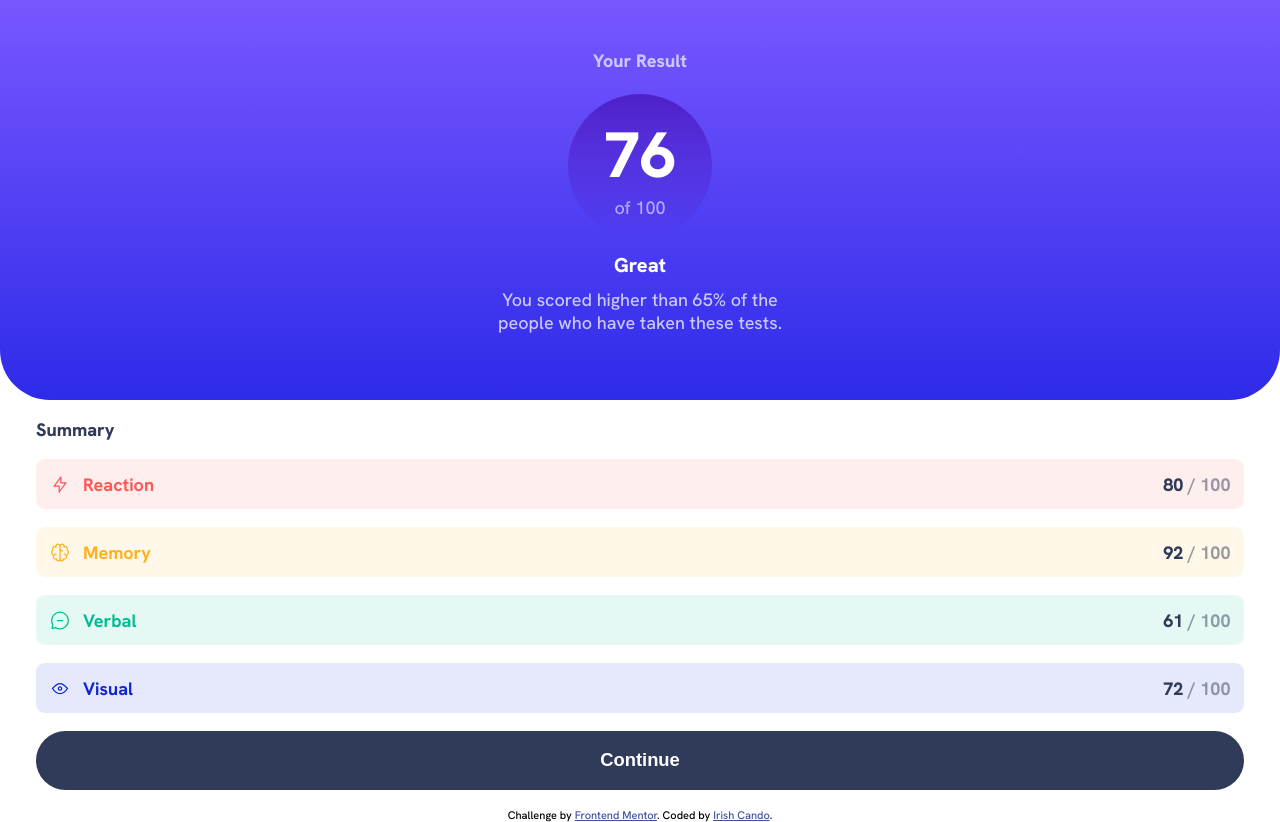
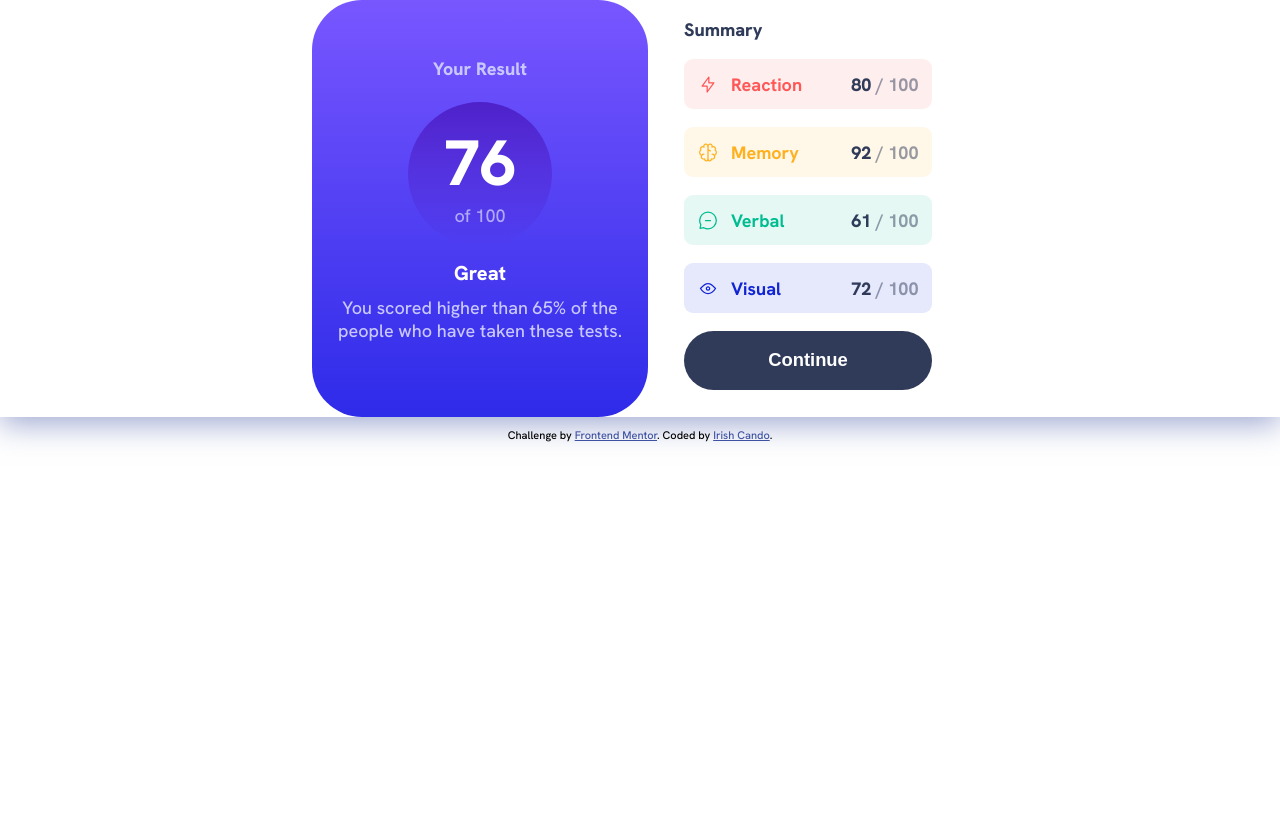
Before and after one commit to irishmicoletcando/results-summary-component, a plain HTML site: page index.html in a window 1280 px wide. After the commit the page ends 800 px from the top, so only its background shows below. Drawn offline with Linux system fonts and the light colour scheme.

Commit message:
Add media query for larger screens

```diff
--- a/style.css
+++ b/style.css
@@ -7,23 +7,25 @@
 }
 
 body {
-  display: flex;
-  flex-direction: column;
   min-height: 100vh;
   font-family: 'Hanken Grotesk', sans-serif;
   font-size: 18px;
 }
 
+.main-container {
+  display: flex;
+  flex-direction: column;
+}
+
 .score-container {
   background-image: linear-gradient(hsl(252, 100%, 67%), hsl(241, 81%, 54%));
+  text-align: center;
   padding: 1em;
-  text-align: center;
   display: flex;
   flex-direction: column;
   justify-content: center;
   align-items: center;
   border-radius: 0 0 50px 50px;
-  height: 50vh;
 }
 
 .result-heading {
@@ -56,7 +58,6 @@ body {
   color: hsla(241, 100%, 89%, 0.8);
 }
 
-
 .classification {
   color: hsl(0, 0%, 100%);
   font-size: 1.25rem;
@@ -72,6 +73,7 @@ body {
 /* summary results */
 .summary-container {
   padding: 1em 2em;
+  margin-bottom: 0.5em;
 }
 
 .summary-result-container, .summary-icon-category-container {
@@ -171,3 +173,32 @@ footer {
 footer a {
   color: hsl(228, 45%, 44%);
 }
+
+
+/* for desktop and larger screens */
+@media (min-width: 1240px) {
+  body {
+    min-height: 50vh;
+  }
+
+  .main-container {
+    flex-direction: row;
+    justify-content: center;
+    box-shadow: hsla(228, 45%, 44%, 0.5)  0px 7px 29px 0px;
+  }
+
+  .score-container, .summary-category {
+    border-radius: 50px;
+  }
+
+  .summary-container {
+    background-color:hsl(0, 0%, 100%);
+    width: 25vw;
+    max-width: 400px;
+  }
+
+  footer {
+    margin-top: 1em;
+    text-align: center;
+  }
+}
```
